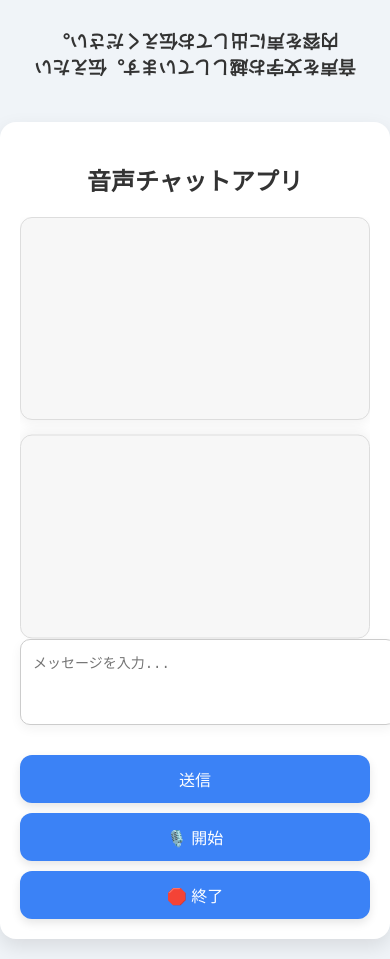
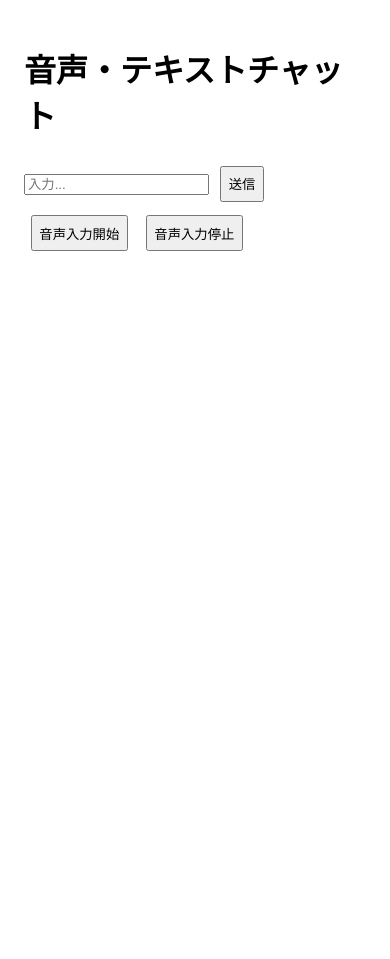
Before and after one commit to HAYATE-arch/voice-chat-app, a plain HTML site: page index.html in a window 390 px wide. After the commit the page ends 844 px from the top, so only its background shows below. Drawn offline with Linux system fonts and the light colour scheme.

Commit message:
Add files via upload

```diff
--- a/index.html
+++ b/index.html
@@ -2,279 +2,76 @@
 <html lang="ja">
 <head>
   <meta charset="UTF-8">
-  <title>音声チャットアプリ</title>
+  <title>音声チャットデモ</title>
   <style>
-    /* 共通のスタイル */
-    body {
-      font-family: 'Segoe UI', sans-serif;
-      background-color: #f0f4f8;
-      margin: 0;
-      padding: 20px;
-      display: flex;
-      flex-direction: column;
-      align-items: center;
+    body { font-family: sans-serif; padding: 1em; }
+    .message { margin: 0.5em 0; }
+    .me { text-align: right; color: blue; }
+    .other { text-align: left; color: green; }
+    button { margin: 0.5em; padding: 0.5em; }
+  </style>
+</head>
+<body>
+  <h1>音声・テキストチャット</h1>
+  <div id="chat"></div>
+
+  <input type="text" id="textInput" placeholder="入力..." />
+  <button onclick="sendText()">送信</button>
+
+  <br/>
+  <button onclick="startRecognition()">音声入力開始</button>
+  <button onclick="stopRecognition()">音声入力停止</button>
+
+  <script>
+    const chat = document.getElementById('chat');
+    const textInput = document.getElementById('textInput');
+
+    function appendMessage(text, isMe) {
+      const div = document.createElement('div');
+      div.className = 'message ' + (isMe ? 'me' : 'other');
+      div.textContent = text;
+      chat.appendChild(div);
+      chat.scrollTop = chat.scrollHeight;
     }
 
-    /* 上部の反転したテキスト */
-    .instruction-text {
-      font-size: 18px;
-      color: #333;
-      font-weight: bold;
-      margin-bottom: 30px;
-      transform: rotate(180deg);
-      text-align: center;
-      max-width: 100%;
-      word-wrap: break-word;
-      padding: 10px;
-    }
-
-    /* チャットコンテナ */
-    .chat-container {
-      width: 100%;
-      max-width: 100%;
-      background: #fff;
-      border-radius: 16px;
-      box-shadow: 0 8px 20px rgba(0, 0, 0, 0.1);
-      padding: 20px;
-      display: flex;
-      flex-direction: column;
-      justify-content: flex-end;
-    }
-
-    h2 {
-      text-align: center;
-      color: #333;
-      margin-bottom: 20px;
-    }
-
-    /* チャットボックスのスタイル */
-    .chat-box-container {
-      display: flex;
-      flex-direction: column;
-      gap: 15px;
-      height: 60vh; /* 高さを指定してモバイルでも快適に使えるように */
-      overflow-y: auto;
-    }
-
-    .chat-box {
-      border-radius: 12px;
-      padding: 15px;
-      background-color: #f7f7f7;
-      border: 1px solid #ddd;
-      display: flex;
-      flex-direction: column;
-      gap: 12px;
-      overflow-y: auto;
-      box-shadow: 0 4px 12px rgba(0, 0, 0, 0.05);
-      height: 100%;
-    }
-
-    .chat-box-left {
-      transform: rotate(180deg);
-    }
-
-    .msg {
-      padding: 12px 15px;
-      border-radius: 12px;
-      margin: 5px 0;
-      max-width: 85%;
-      word-wrap: break-word;
-    }
-
-    .self {
-      background-color: #dcfce7;
-      align-self: flex-end;
-      margin-left: auto;
-    }
-
-    .other {
-      background-color: #e0f2fe;
-      align-self: flex-start;
-      margin-right: auto;
-    }
-
-    /* 入力エリア */
-    #inputArea {
-      display: flex;
-      flex-direction: column;
-      gap: 15px;
-    }
-
-    textarea {
-      width: 100%;
-      padding: 12px;
-      font-size: 16px;
-      border-radius: 10px;
-      border: 1px solid #ccc;
-      resize: none;
-      box-shadow: 0 4px 12px rgba(0, 0, 0, 0.05);
-    }
-
-    /* ボタンのスタイル */
-    .buttons {
-      display: flex;
-      justify-content: space-between;
-      gap: 10px;
-      margin-top: 15px;
-    }
-
-    button {
-      flex: 1;
-      padding: 12px;
-      font-size: 16px;
-      border: none;
-      border-radius: 12px;
-      background-color: #3b82f6;
-      color: white;
-      cursor: pointer;
-      transition: background-color 0.3s, transform 0.2s;
-      box-shadow: 0 4px 10px rgba(0, 0, 0, 0.1);
-    }
-
-    button:hover {
-      background-color: #2563eb;
-      transform: translateY(-2px);
-    }
-
-    button:active {
-      transform: translateY(0);
-    }
-
-    /* アクティブ状態のマイクボタン */
-    .mic-active {
-      background-color: #f87171 !important;
-    }
-
-    /* スマホ向けのレスポンシブ調整 */
-    @media (max-width: 768px) {
-      /* チャットボックスの高さを調整 */
-      .chat-box-container {
-        height: 50vh;
-      }
-
-      .buttons {
-        flex-direction: column;
-        gap: 10px;
-      }
-
-      button {
-        width: 100%;
-      }
-
-      textarea {
-        font-size: 14px;
-        height: 60px;
+    function sendText() {
+      const text = textInput.value.trim();
+      if (text) {
+        appendMessage(text, true);
+        textInput.value = '';
       }
     }
 
-    /* スクロール可能エリアを確保 */
-    .chat-box-container {
-      overflow-y: auto;
-    }
-  </style>
-</head>
-<body>
+    // 音声認識機能
+    let recognition;
+    if ('webkitSpeechRecognition' in window) {
+      recognition = new webkitSpeechRecognition();
+      recognition.lang = 'ja-JP';
+      recognition.continuous = true;
+      recognition.interimResults = true;
 
-  <!-- 上部の反転したテキスト -->
-  <div class="instruction-text">
-    音声を文字お越ししています。伝えたい内容を声に出してお伝えください。
-  </div>
-
-  <div class="chat-container">
-    <h2>音声チャットアプリ</h2>
-
-    <!-- チャットボックスエリア -->
-    <div class="chat-box-container">
-      <!-- 右側のチャット（通常の会話） -->
-      <div id="chat-right" class="chat-box"></div>
-      <!-- 左側のチャット（上下反転した会話） -->
-      <div id="chat-left" class="chat-box chat-box-left"></div>
-    </div>
-
-    <!-- 入力エリア -->
-    <div id="inputArea">
-      <textarea id="chatInput" placeholder="メッセージを入力..."></textarea>
-      <div class="buttons">
-        <button onclick="sendMessage()">送信</button>
-        <button id="startBtn" onclick="startRecognition()">🎙️ 開始</button>
-        <button onclick="stopRecognition()">🛑 終了</button>
-      </div>
-    </div>
-  </div>
-
-  <script>
-    const chatRight = document.getElementById('chat-right');
-    const chatLeft = document.getElementById('chat-left');
-    const inputBox = document.getElementById('chatInput');
-    const startBtn = document.getElementById('startBtn');
-    let recognition;
-    let recognizing = false;
-
-    function sendMessage() {
-      const text = inputBox.value.trim();
-      if (text !== "") {
-        appendMessage("自分", text, "self", "right");
-        appendMessage("自分", text, "self", "left");
-        inputBox.value = "";
-      }
-    }
-
-    function appendMessage(sender, text, className, side) {
-      const div = document.createElement('div');
-      div.className = `msg ${className}`;
-      div.textContent = `${sender}: ${text}`;
-
-      if (side === "right") {
-        chatRight.appendChild(div);
-        chatRight.scrollTop = chatRight.scrollHeight;
-      } else {
-        chatLeft.appendChild(div);
-        chatLeft.scrollTop = chatLeft.scrollHeight;
-      }
+      recognition.onresult = function(event) {
+        let transcript = '';
+        for (let i = event.resultIndex; i < event.results.length; ++i) {
+          if (event.results[i].isFinal) {
+            transcript += event.results[i][0].transcript;
+          }
+        }
+        if (transcript) {
+          appendMessage(transcript, false);
+        }
+      };
+    } else {
+      alert("このブラウザは音声認識に対応していません。");
     }
 
     function startRecognition() {
-      if (recognizing) return;
-      recognition = new (window.SpeechRecognition || window.webkitSpeechRecognition)();
-      recognition.lang = 'ja-JP';
-      recognition.continuous = true;
-      recognition.interimResults = false;
-
-      recognition.onresult = (event) => {
-        for (let i = event.resultIndex; i < event.results.length; ++i) {
-          if (event.results[i].isFinal) {
-            const transcript = event.results[i][0].transcript.trim();
-            if (transcript !== "") {
-              appendMessage("相手", transcript, "other", "right");
-              appendMessage("相手", transcript, "other", "left");
-            }
-          }
-        }
-      };
-
-      recognition.onerror = (event) => {
-        console.error("音声認識エラー:", event.error);
-      };
-
-      recognition.onend = () => {
-        if (recognizing) {
-          recognition.start();
-        }
-      };
-
-      recognition.start();
-      recognizing = true;
-      startBtn.classList.add("mic-active");
+      if (recognition) recognition.start();
     }
 
     function stopRecognition() {
-      if (recognition && recognizing) {
-        recognizing = false;
-        recognition.stop();
-        startBtn.classList.remove("mic-active");
-      }
+      if (recognition) recognition.stop();
     }
   </script>
-
 </body>
 </html>
```
